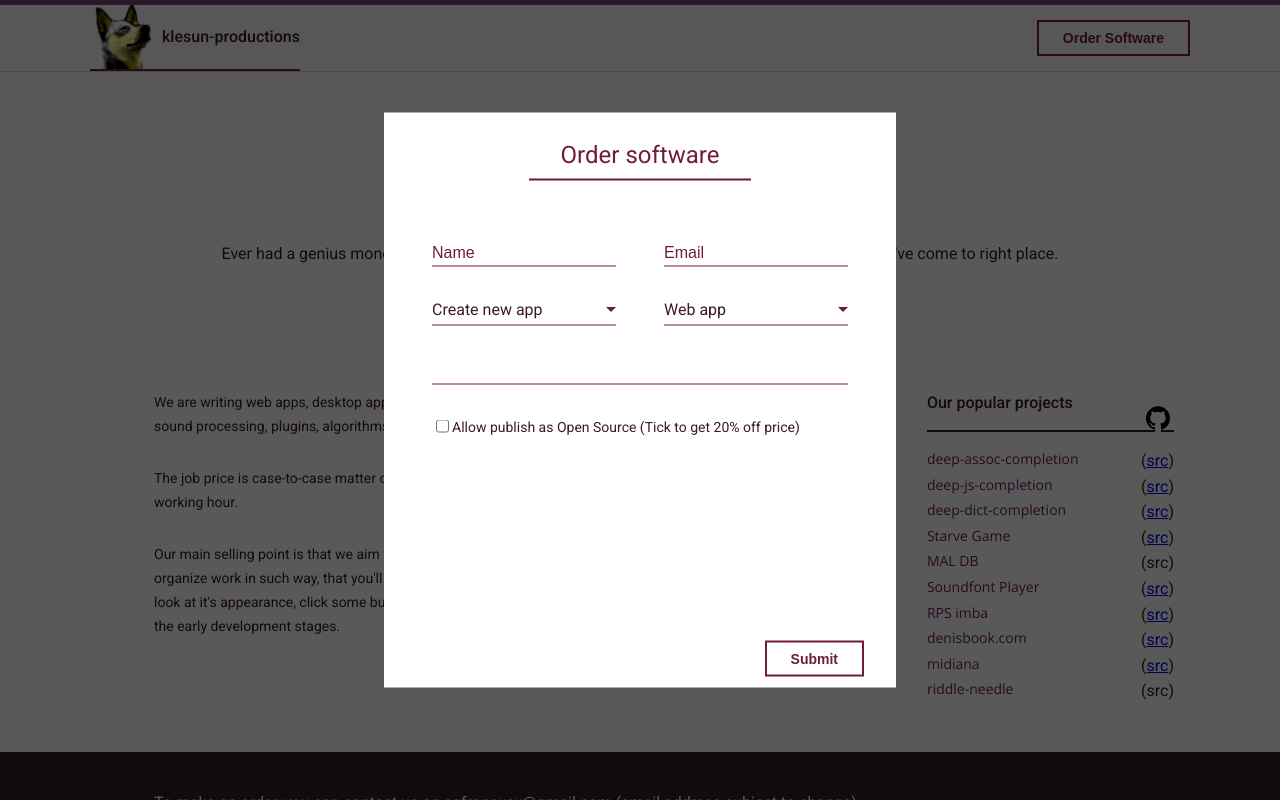
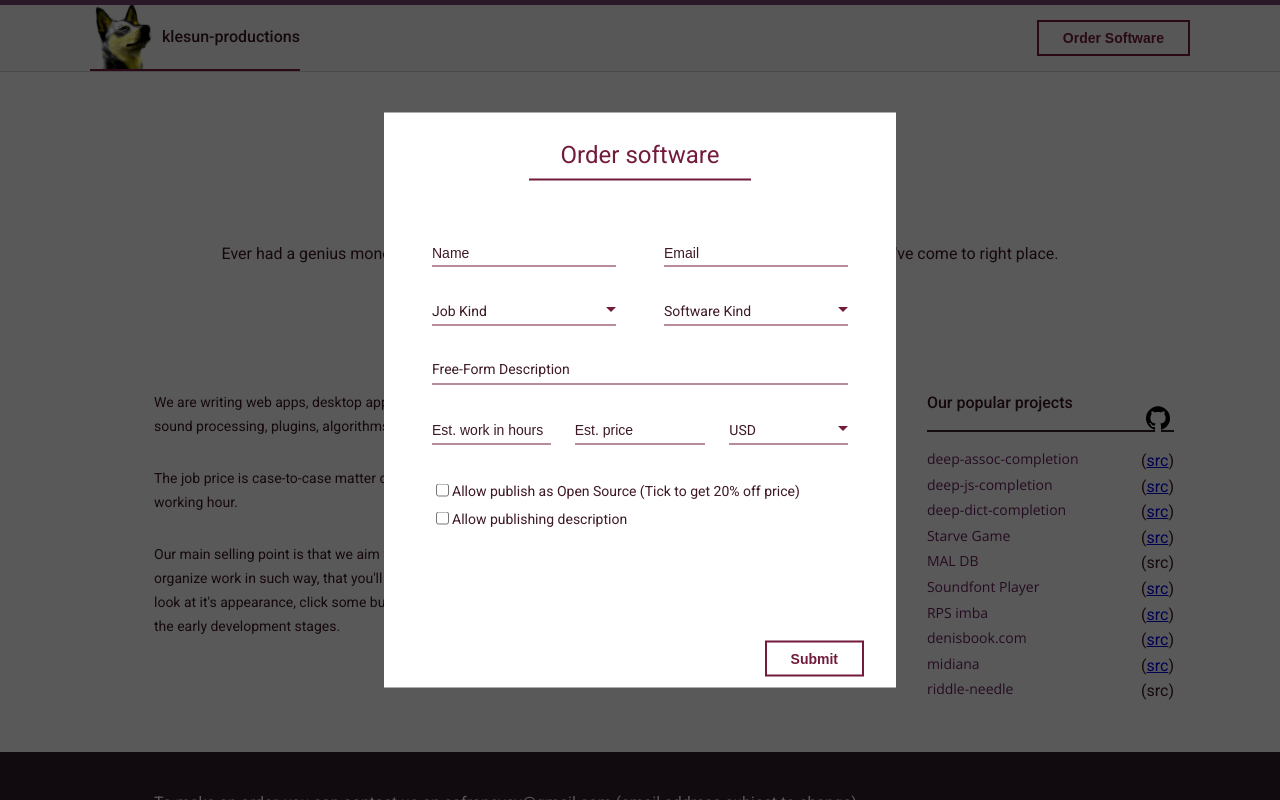
Before and after one commit to dogzy123/klesun-productions, a React (Create React App) app: page / in a window 1280 px wide. Both pictures are taken after a click on the button "Order Software". Built offline with nearby package versions, Linux system fonts and the light colour scheme.

Commit message:
modal update

```diff
--- a/public/index.html
+++ b/public/index.html
@@ -5,7 +5,6 @@
     <link rel="shortcut icon" href="%PUBLIC_URL%/favicon.ico" />
     <meta name="viewport" content="width=device-width, initial-scale=1" />
     <meta name="theme-color" content="#000000" />
-    <meta name="description" content="Web site created using create-react-app"/>
     <!--<link rel="apple-touch-icon" href="logo192.png" />-->
     <link rel="manifest" href="%PUBLIC_URL%/manifest.json" />
 
--- a/src/components/Modal/index.js
+++ b/src/components/Modal/index.js
@@ -15,9 +15,15 @@ const softwareKind = [
     {title: 'Desktop app', value: 'desktop'},
     {title: 'Android app', value: 'android'},
     {title: 'Plugin', value: 'plugin'},
+    {title: 'Command Line App', value: 'cli'},
     {title: 'Library', value: 'lib'},
     {title: 'Server', value: 'server'},
     {title: 'Other', value: 'other'},
+];
+
+const currencies = [
+    {title: 'USD', value: 'usd'},
+    {title: 'EUR', value: 'eur'},
 ];
 
 function Modal (props) {
@@ -26,23 +32,61 @@ function Modal (props) {
     const columnRef = useRef(null);
     const [name, setName] = useState('');
     const [email, setEmail] = useState('');
-    const [jobValue, setJobValue] = useState('create');
-    const [softwareValue, setSoftwareValue] = useState('web');
+    const [workPrice, setWorkPrice] = useState('')
+    const [workHours, setWorkHours] = useState('');
+    const [jobValue, setJobValue] = useState(-1);
+    const [softwareValue, setSoftwareValue] = useState(-1);
     const [descriptionValue, setDescriptionValue] = useState('');
     const [descriptionWidth, setDescriptionWidth] = useState(null);
     const [offPrice, setOffPrice] = useState(false);
+    const [publishDescription, setPublishDescription] = useState(false);
     const [submitted, setSubmitted] = useState(false);
     const [animationPassed, setAnimationPassed] = useState(false);
     const [processing, setProcessing] = useState(false);
+    const [descriptionPlaceholderShown, setDescriptionPlaceholderShown] = useState(true);
+    const [currency, setCurrency] = useState('usd');
+    const [responseSuccess, setResponseSuccess] = useState(undefined);
+    const [invalid, setInvalid] = useState({});
+
+    const validate = () => {
+        const invalids = {};
+
+        if (!email || email.length < 1)
+        {
+            invalids.email = true;
+        }
+
+        if (!descriptionValue || descriptionValue.length < 1)
+        {
+            invalids.descriptionValue = true;
+        }
+
+        if (Object.keys(invalids).length > 0)
+        {
+            setInvalid({...invalids});
+            return false;
+        }
+
+        return true;
+    };
 
     const sendForm = () => {
+        if (!validate())
+            return;
+
         const form = {
-            name,
-            email,
-            jobType: jobValue,
-            softwareType: softwareValue,
-            description: descriptionValue,
-            publishSources: offPrice,
+            ordererPublishedName: name,
+            ordererEmail: email,
+            estimatedAmountOfWorkInHours: workHours,
+            estimatedPriceForCompletedWork: {
+                currency: currency.toLocaleUpperCase(),
+                amount: parseFloat(workPrice).toFixed(2),
+            },
+            jobKind: jobValue,
+            softwareKind: softwareValue,
+            freeFormDescription: descriptionValue,
+            allowPublishingAsOpenSource: offPrice,
+            allowPublishingDescription: publishDescription,
         };
 
         setProcessing(true);
@@ -54,13 +98,24 @@ function Modal (props) {
             },
             body: JSON.stringify(form)
         })
-            .then( () => {
+            .then( resp => resp.json() )
+            .then( response => {
+                if (response && response.status && response.status === "success")
+                {
+                    setResponseSuccess(true);
+                }
+
+                setSubmitted(true);
+                setProcessing(false);
+            } )
+            .catch( e => {
                 setSubmitted(true);
                 setProcessing(false);
             } )
     };
 
     const handleDescription = e => {
+        setInvalid( prev => ({...prev, descriptionValue: false}) );
         setDescriptionValue(e.target.innerText);
     };
 
@@ -72,8 +127,32 @@ function Modal (props) {
         setSoftwareValue(value);
     };
 
+    const handleCurrencyChange = value => {
+        setCurrency(value);
+    };
+
     const handleOffPrice = e => {
         setOffPrice(e.target.checked);
+    };
+
+    const handlePublishDescription = e => {
+        setPublishDescription(e.target.checked);
+    };
+
+    const handleDescriptionFocus = (e) => {
+        setDescriptionPlaceholderShown(false);
+    };
+
+    const handleDescriptionFocusOut = (e) => {
+        if (descriptionValue.length < 1)
+        {
+            setDescriptionPlaceholderShown(true);
+        }
+    };
+
+    const handleEmail = (e) => {
+        setInvalid( prev => ({...prev, email: false}) );
+        setEmail(e.target.value)
     };
 
     useEffect( () => {
@@ -87,6 +166,11 @@ function Modal (props) {
         const closeOnClick = e => {
             if (modalRef.current && !modalRef.current.contains(e.target))
             {
+                if (!descriptionValue.length)
+                {
+                    setDescriptionPlaceholderShown(true);
+                }
+
                 onClose();
                 setSubmitted(false);
                 setAnimationPassed(false);
@@ -140,7 +224,7 @@ function Modal (props) {
                             </div>
                             <div className={styles.modalContainerBody}>
                                 {
-                                    submitted && animationPassed
+                                    submitted && animationPassed && responseSuccess
                                         ? (
                                             <div className={styles.submittedBlock}>
                                                 <CheckIcon />
@@ -170,11 +254,20 @@ function Modal (props) {
                                                         </div>
                                                         <div className={styles.bodyCol}>
                                                             <input
-                                                                className={classNames(styles.klesunInput, email.length ? styles.klesunInputActive : null)}
+                                                                className={classNames(styles.klesunInput, invalid.email ? styles.invalid : null, email.length ? styles.klesunInputActive : null)}
                                                                 value={email}
                                                                 placeholder='Email'
-                                                                onChange={e => setEmail(e.target.value)}
+                                                                onChange={handleEmail}
                                                             />
+                                                            {
+                                                                invalid.email
+                                                                    ? (
+                                                                        <div className={classNames(styles.invalidDescr, styles.typeInput)}>
+                                                                            <span className={styles.invalidText}>Email is mandatory field</span>
+                                                                        </div>
+                                                                    )
+                                                                    : null
+                                                            }
                                                         </div>
                                                     </div>
                                                 </div>
@@ -185,6 +278,7 @@ function Modal (props) {
                                                                 value={jobValue}
                                                                 onChange={handleJobChange}
                                                                 options={jobKind}
+                                                                placeholder='Job Kind'
                                                             />
                                                         </div>
                                                         <div className={styles.bodyCol}>
@@ -192,6 +286,7 @@ function Modal (props) {
                                                                 value={softwareValue}
                                                                 onChange={handleSoftwareChange}
                                                                 options={softwareKind}
+                                                                placeholder='Software Kind'
                                                             />
                                                         </div>
                                                     </div>
@@ -201,20 +296,77 @@ function Modal (props) {
                                                         <div className={styles.bodyCol} ref={columnRef}>
                                                             <div className={styles.descriptionWrapper} style={{width: `${descriptionWidth}px`}}>
                                                                 <div
+                                                                    onFocus={handleDescriptionFocus}
+                                                                    onBlur={handleDescriptionFocusOut}
                                                                     onInput={handleDescription}
-                                                                    className={styles.description}
+                                                                    className={classNames(styles.description, invalid.descriptionValue ? styles.invalid : null)}
                                                                     contentEditable={true}
+                                                                    placeholder='Free-Form Description'
                                                                 />
+                                                                {
+                                                                    invalid.descriptionValue
+                                                                        ? (
+                                                                            <div className={styles.invalidDescr}>
+                                                                                <span className={styles.invalidText}>Description is mandatory field</span>
+                                                                            </div>
+                                                                        )
+                                                                        : null
+                                                                }
+                                                                {
+                                                                    descriptionPlaceholderShown
+                                                                        ? (
+                                                                            <div className={styles.descriptionPlaceholder}>
+                                                                                <span className={styles.placeholder}>Free-Form Description</span>
+                                                                            </div>
+                                                                        )
+                                                                        : null
+                                                                }
                                                             </div>
                                                         </div>
                                                     </div>
                                                 </div>
                                                 <div className={classNames(styles.bodyRow, submitted ? styles.modalFadeOut : null)}>
                                                     <div className={styles.bodyRowContainer}>
-                                                        <div className={styles.bodyCol} style={{justifyContent: 'flex-start'}}>
-                                                            <label className={styles.offPriceCheckbox}>
+                                                        <div className={styles.bodyCol}>
+                                                            <input
+                                                                className={classNames(styles.klesunInput, name.length ? styles.klesunInputActive : null)}
+                                                                value={workHours}
+                                                                placeholder='Est. work in hours'
+                                                                onChange={e => setWorkHours(e.target.value)}
+                                                                style={{marginRight: 12}}
+                                                            />
+                                                        </div>
+                                                        <div className={styles.bodyCol}>
+                                                            <input
+                                                                className={classNames(styles.klesunInput, email.length ? styles.klesunInputActive : null)}
+                                                                value={workPrice}
+                                                                type='number'
+                                                                step='0.01'
+                                                                placeholder='Est. price'
+                                                                onChange={e => setWorkPrice(e.target.value)}
+                                                                style={{marginRight: 12, marginLeft: 12}}
+                                                            />
+                                                        </div>
+                                                        <div className={styles.bodyCol}>
+                                                            <Select
+                                                                value={currency}
+                                                                onChange={handleCurrencyChange}
+                                                                options={currencies}
+                                                                style={{marginLeft: 12}}
+                                                            />
+                                                        </div>
+                                                    </div>
+                                                </div>
+                                                <div className={classNames(styles.bodyRow, submitted ? styles.modalFadeOut : null)}>
+                                                    <div className={styles.bodyRowContainer}>
+                                                        <div className={styles.bodyCol} style={{justifyContent: 'flex-start', flexDirection: 'column'}}>
+                                                            <label className={styles.checkbox}>
                                                                 <input type='checkbox' checked={offPrice} onChange={handleOffPrice}/>
                                                                 <span>Allow publish as Open Source (Tick to get 20% off price)</span>
+                                                            </label>
+                                                            <label className={styles.checkbox}>
+                                                                <input type='checkbox' checked={publishDescription} onChange={handlePublishDescription}/>
+                                                                <span>Allow publishing description</span>
                                                             </label>
                                                         </div>
                                                     </div>
--- a/src/components/Modal/style.module.scss
+++ b/src/components/Modal/style.module.scss
@@ -151,17 +151,18 @@
         display: flex;
         justify-content: center;
         flex: 1;
+        position: relative;
       }
     }
   }
 }
 
 .descriptionWrapper {
-
+  position: relative;
 }
 
-.offPriceCheckbox {
-  margin: 0 24px;
+.checkbox {
+  margin: 4px 24px;
   font-size: 14px;
   display: flex;
   align-items: center;
@@ -193,7 +194,7 @@
   width: 100%;
   padding-bottom: 4px;
   line-height: 22px;
-  color: #731b3c;
+  color:  var(--font-color);
   border-bottom: 1px solid #731b3c;
   cursor: text;
   max-height: 160px;
@@ -201,8 +202,40 @@
   overflow-x: hidden;
   word-wrap: break-word;
   resize: none;
+  font-size: 14px;
 
   &:focus {
     outline: none;
   }
+
+  &.invalid {
+    border-bottom-color: #fd400b;
+  }
 }
+
+.invalidDescr {
+  position: absolute;
+  bottom: -20px;
+  pointer-events: none;
+  user-select: none;
+
+  &.typeInput {
+    left: 24px
+  }
+
+  .invalidText {
+    font-size: 12px;
+    color: #fd400b;
+  }
+}
+
+.descriptionPlaceholder {
+  position: absolute;
+  pointer-events: none;
+  user-select: none;
+  top: 0;
+
+  .placeholder {
+    font-size: 14px;
+  }
+}
--- a/src/components/Select/index.js
+++ b/src/components/Select/index.js
@@ -4,7 +4,7 @@ import classNames from "classnames";
 import {ArrowDown} from "../Icons";
 
 function Select(props) {
-    const { options, value, onChange } = props;
+    const { options, value, onChange, placeholder, style } = props;
     const [popupOpen, setPopupOpen] = useState(false);
     const popupRef = useRef(null);
 
@@ -35,6 +35,7 @@ function Select(props) {
                 style={{display: 'none'}}
                 readOnly
             >
+                <option value="-1">{placeholder}</option>
                 {
                     options.map( (el, i) => (
                         <option key={i} value={el.value}>{el.title}</option>
@@ -44,9 +45,10 @@ function Select(props) {
             <div
                 className={styles.selectBody}
                 onClick={ () => setPopupOpen(prev => !prev) }
+                style={{...style}}
             >
                 <div className={styles.selectContainer}>
-                    <span className={styles.selectTitle}>{getOptionName()}</span>
+                    <span className={styles.selectTitle}>{value === -1 ? placeholder : getOptionName()}</span>
                     <span className={styles.arrowIcon}>
                         <ArrowDown style={{height: '10px', width: '10px', color: 'rgba(115, 27, 60, 1)'}}/>
                     </span>
--- a/src/components/Select/styles.module.scss
+++ b/src/components/Select/styles.module.scss
@@ -12,10 +12,11 @@
     display: flex;
     flex-direction: row;
     justify-content: space-between;
+    align-items: flex-end;
   }
 
   .selectTitle {
-    font-size: 16px;
+    font-size: 14px;
   }
 }
 
@@ -45,6 +46,7 @@
   }
 
   .selectPopupItemText {
+    font-size: 14px;
 
     &.active {
       font-weight: 500;
--- a/src/styles/utils.scss
+++ b/src/styles/utils.scss
@@ -29,21 +29,21 @@
   height: 28px;
   border-radius: 0;
   padding: 4px 0;
-  font-size: 16px;
-  color: #731b3c;
+  font-size: 14px;
+  color: var(--font-color);
   border-bottom: 1px solid rgba(115, 27, 60, 1);
 
   &::-webkit-input-placeholder { /* Chrome/Opera/Safari */
-    color: rgba(115, 27, 60, 1);
+    color:  var(--font-color);
   }
   &::-moz-placeholder { /* Firefox 19+ */
-    color: rgba(115, 27, 60, 1);
+    color:  var(--font-color);
   }
   &:-ms-input-placeholder { /* IE 10+ */
-    color: rgba(115, 27, 60, 1);
+    color:  var(--font-color);
   }
   &:-moz-placeholder { /* Firefox 18- */
-    color: rgba(115, 27, 60, 1);
+    color: var(--font-color);
   }
 
   &:focus {
@@ -64,4 +64,8 @@
       color: transparent;
     }
   }
+
+  &.invalid {
+    border-bottom-color: #fd400b;
+  }
 }
```
Also changed, not shown: 16 other files (tests, documents, lock files or other folders).
